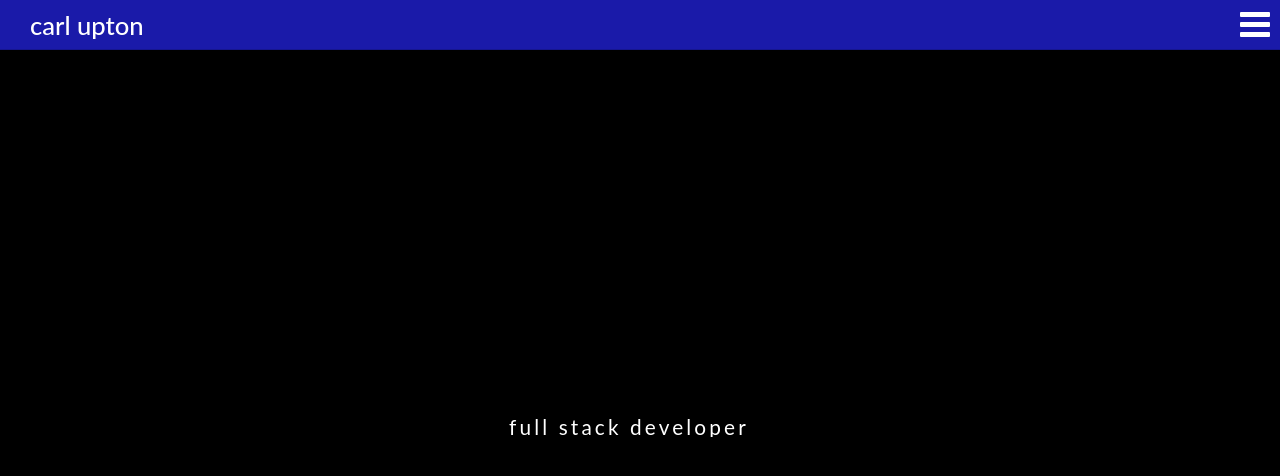
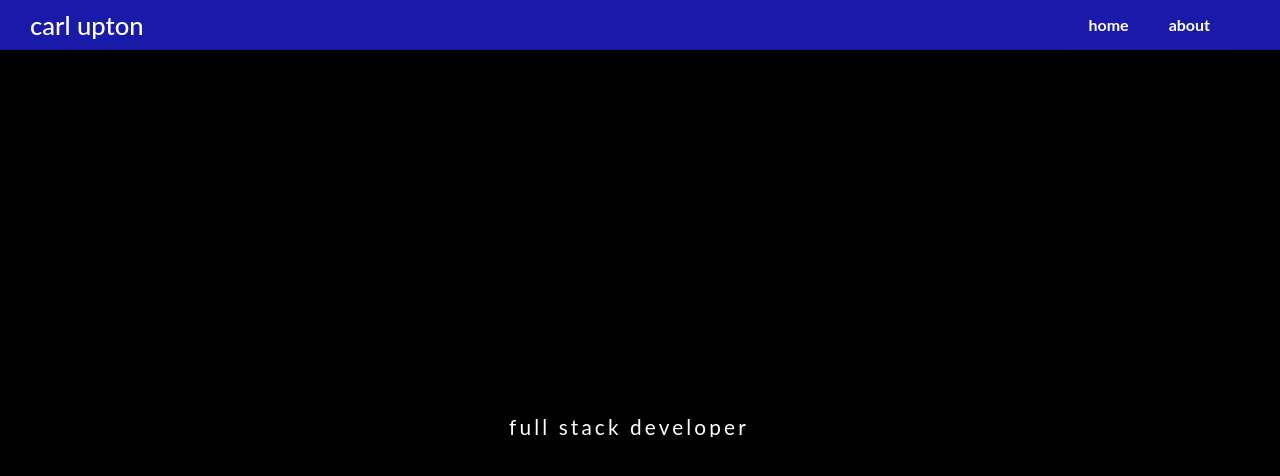
Before and after one commit to cupton15/portfolio-website, a website: page Index.html in a window 1280 px wide. Drawn offline with nearby package versions, Linux system fonts and the light colour scheme; a web font is replaced by a local one.

Commit message:
making it responsive for normal screens

```diff
--- a/Index.html
+++ b/Index.html
@@ -23,8 +23,8 @@
                     <a id="nav-toggle" href="#!"><span></span></a>
                 </div>
                 <ul class="nav-list">
-                    <li><a href="#">Home</a></li>
-                    <li><a href="#">About</a></li>
+                    <li><a href="#">home</a></li>
+                    <li><a href="#">about</a></li>
                 </ul>
             </nav>
         </header>
--- a/css/main.scss
+++ b/css/main.scss
@@ -33,6 +33,7 @@ body {
         font-size: 1.3em;
         display: flex;
         align-items: center;
+        justify-content: center;
     }
 
     .typing-effect {
@@ -41,11 +42,11 @@ body {
         white-space: nowrap;
         letter-spacing: .15em;
         animation:
-            typing 3.5s steps(40, end);
+            typing 3.5s steps(50, end);
 
         @include respond-to(mobile){
             animation:
-                typing 2s steps(40, end);
+                typing 2.5s steps(40, end);
         }
 
         &:after {
--- a/css/navigation.scss
+++ b/css/navigation.scss
@@ -1,7 +1,8 @@
-$content-width: 1000px;
+@import "mixins";
 @import "colors";
 @import "variables";
 
+$content-width: 1000px;
 $nav-height: 50px;
 $nav-background: $primary-color;
 $nav-secondary-background: $secondary-color;
@@ -10,12 +11,16 @@ $link-hover-color: #2581DC;
 
 header {
   display: flex;
-  flex-direction: column;
+  flex-direction: row;
   text-align: left;
   background-color: $nav-background;
   border-bottom: 1px solid rgba(0,0,0,.15);
   height: $nav-height;
   padding: 0 0 0 30px;
+
+  @include respond-to(mobile) {
+    flex-direction: column;
+  }
 
   h1 {
     font-size: 1.6em;
@@ -25,9 +30,43 @@ header {
     font-weight: 550;
     }
 
+  ul {
+    list-style-type: none;
+    display: flex;
+    flex-flow: row wrap;
+    justify-content: flex-end;
+    margin: 0 50px;
+
+    li {
+      position: relative;
+
+      a {
+        display: block;
+        padding: 0 20px;
+        line-height: $nav-height;
+        background: $nav-background;
+        color: $nav-font-color;
+        text-decoration: none;
+        font-weight: 700;
+        transition: 300ms all ease;
+
+        &:hover {
+          background-color:$nav-secondary-background;
+        }
+      }
+    }
+  }
+
   nav {
     flex: 1;
 
+    @media screen and (min-width: $break-large) {
+      .nav-list {
+        display: flex !important;
+      }
+    }
+
+    @include respond-to(mobile) {
       .nav-mobile{
         position: absolute;
         right: 0;
@@ -40,7 +79,7 @@ header {
           left: ($nav-height - 30)/2;
           top: ($nav-height - 26)/2;
           cursor: pointer;
-        padding: 10px 35px 16px 0px;
+          padding: 10px 30px 16px 0px;
           span,
           span:before,
           span:after {
@@ -88,16 +127,8 @@ header {
         margin: $nav-height 0 0 0;
         text-align: center;
 
-      li {
-        position: relative;
-
         a {
-          display: block;
-          line-height: $nav-height;
-          transition: 300ms all ease;
-          color: $nav-font-color;
-          text-decoration: none;
-          font-weight: 700;
+          background-color: $nav-secondary-background;
         }
       }
     }
```
Also changed, not shown: css/main.min.css, css/navigation.min.css. Lines whose indentation alone changed are shown as unchanged.
